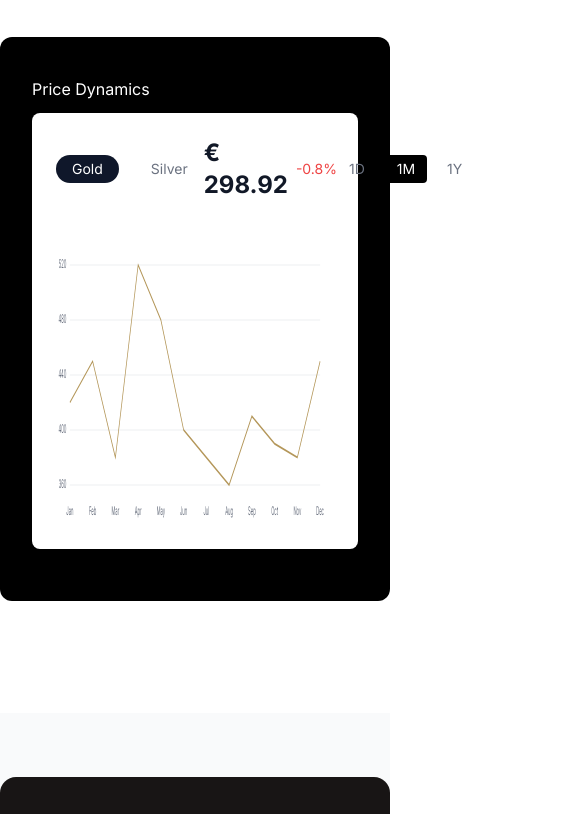
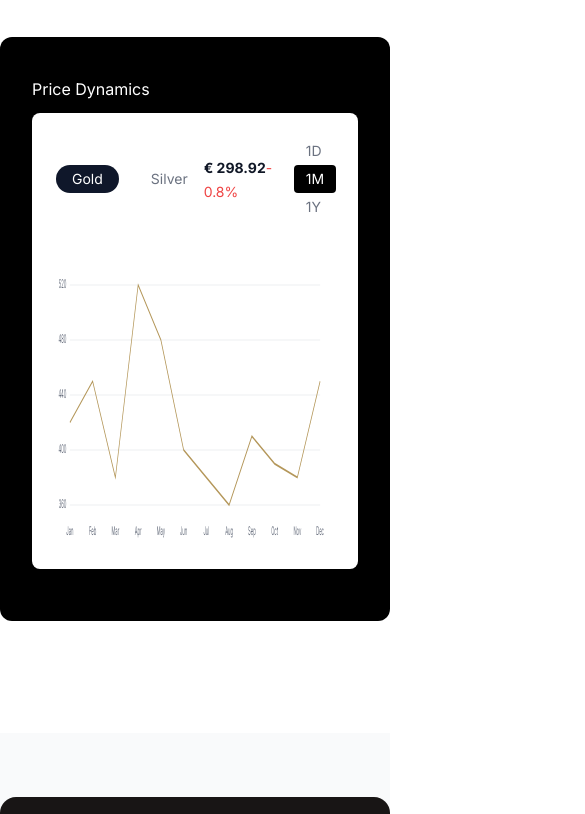
Before and after one commit to Nessrine88/guld-pris, a Next.js app: page / in a window 390 px wide. Shown: the part 6020-6834 px from the top of the page, 585 px wide, since content can reach past the window. Built offline with nearby package versions, Linux system fonts and the light colour scheme.

Commit message:
make the full page

```diff
--- a/src/app/components/Footer.tsx
+++ b/src/app/components/Footer.tsx
@@ -3,10 +3,9 @@ import Link from 'next/link'
 
 const Footer = () => {
   return (
-    <div>
-           {/* Enhanced Footer */}
+
            <footer className="bg-[#181515] text-white pt-16 pb-8">
-        <div className="container mx-auto  flex justify-between">
+        <div className="container mx-auto block  md:flex md:justify-between">
 
             <div className='p-5 gap-10 mr-28'>
               <h3 className="text-2xl font-bold mb-6">Guldpris</h3>
@@ -30,18 +29,19 @@ const Footer = () => {
               </div>
               <div className='pt-28'>
               <h4 className="font-semibold mb-4">Newsletter</h4>
-              <form className="flex gap-2 ">
+              <form className="md:flex gap-2 ">
                 <input
                   type="email"
                   placeholder="Your email address"
                   className="flex-1 px-4 py-2 rounded-lg bg-gray-800 text-white border border-gray-700 focus:outline-none focus:border-primary"
                 />
                 <button
-                  type="submit"
-                  className="px-6 py-2 bg-[#EAC463] text-[#181515] rounded-lg hover:bg-primary/90 transition-colors"
-                >
-                  Send
-                </button>
+                    type="submit"
+                    className="px-6 py-2 bg-[#EAC463] text-[#181515] rounded-lg hover:bg-primary/90 transition-colors sm:w-full  mt-5"
+                    >
+                    Send
+                    </button>
+
               </form>
               <p className="text-[#DED9D6] mb-4 mt-5">Be the first to get our new offers and updates!</p>
 
@@ -129,7 +129,7 @@ const Footer = () => {
             </div>
           </div>
       </footer>
-    </div>
+
   )
 }
 
--- a/src/app/components/PriceDynamics.tsx
+++ b/src/app/components/PriceDynamics.tsx
@@ -63,12 +63,12 @@ export default function PriceDynamics() {
           </button>
         </div>
 
-        <div className="flex items-center gap-2">
-          <span className="text-2xl font-bold text-gray-900">€ 298.92</span>
+        <div className="md:flex items-center gap-2">
+          <span className="md:text-2xl font-bold text-gray-900 text-sm">€ 298.92</span>
           <span className="text-sm text-red-500">-0.8%</span>
         </div>
 
-        <div className="flex gap-2">
+        <div className="md:flex gap-2 text-sm">
           {['1D', '1M', '1Y'].map((timeframe) => (
             <button
               key={timeframe}
```
